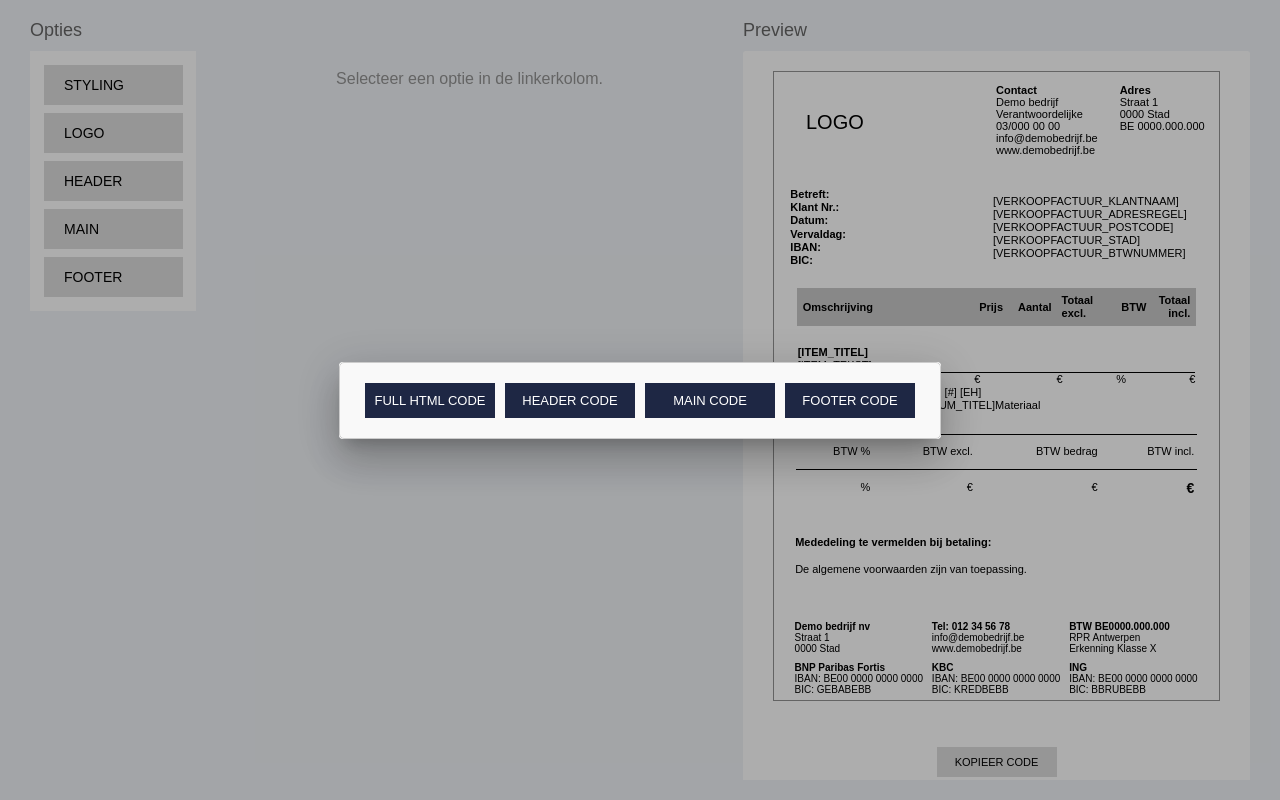
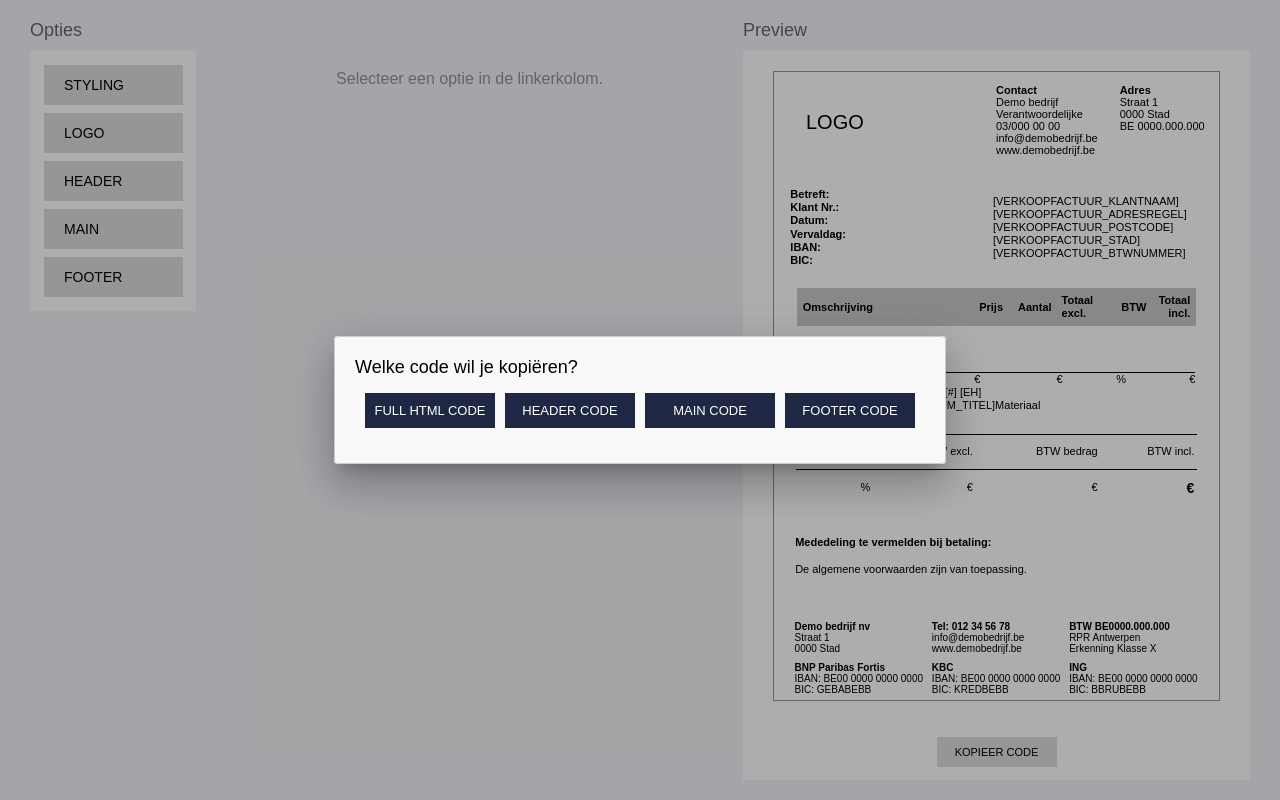
Before and after one commit to Karen03y/iamd-stage-wizard, an Angular app: page / in a window 1280 px wide. Both pictures are taken after a click on the button "KOPIEER CODE". Built offline with nearby package versions, Linux system fonts and the light colour scheme.

Commit message:
title style changes

```diff
--- a/src/app/app.component.css
+++ b/src/app/app.component.css
@@ -18,9 +18,6 @@ main {
 }
 
 .container-title {
-  font-weight: 400;
-  font-size: 18px;
-  color: #666666;
   margin-left: 10px;
 }
 
@@ -138,31 +135,13 @@ article .content {
   margin-top: auto; /*duw naar onderkant*/
 }
 
-.button-container {
+.copy-code-button {
+  z-index: 1;
   position: relative;
   display: flex;
   flex-direction: column;
   align-items: center;
-}
-
-.hidden-buttons {
-  position: absolute;
-  top: calc(50% - 65px);
-  left: 50%;
-  transform: translateX(-50%);
-  display: none;
-  padding: 10px;
-  border-radius: 5px;
-}
-
-.hidden-buttons.show {
-  display: flex;
-  flex-direction: row;
-  gap: 5px;
-}
-
-.centered-button {
-  z-index: 1;
+  margin-bottom: 10px;
 }
 
 button {
--- a/src/app/app.component.html
+++ b/src/app/app.component.html
@@ -65,12 +65,10 @@
           ></div>
         </div>
       </div>
-      <div class="button-container">
-        <div class="centered-button">
-          <button class="green-btn" (click)="showHTMLDialog()">
-            Kopieer code
-          </button>
-        </div>
+      <div class="copy-code-button">
+        <button class="green-btn" (click)="showHTMLDialog()">
+          Kopieer code
+        </button>
       </div>
     </article>
   </section>
--- a/src/app/app.component.ts
+++ b/src/app/app.component.ts
@@ -126,7 +126,7 @@ export class AppComponent {
       data: {
         headerCode: this.selectedHeader.content,
         mainCode: this.selectedMain.content,
-        footerCode: this.selectedFooter.content
+        footerCode: this.selectedFooter.content,
       }
     });
   }
--- a/src/app/components/html-dialog/html-dialog.component.css
+++ b/src/app/components/html-dialog/html-dialog.component.css
@@ -4,6 +4,14 @@
   background-color: #f9f9f9;
   border: 1px solid #ccc;
   border-radius: 5px;
+}
+
+h2 {
+  color: black;
+}
+
+.buttons {
+  margin: 15px 5px;
 }
 
 button {
--- a/src/app/components/html-dialog/html-dialog.component.html
+++ b/src/app/components/html-dialog/html-dialog.component.html
@@ -1,12 +1,17 @@
 <div class="html-dialog">
-  <div class="close-btn" (click)="closeDialog()"></div>
-  <button (click)="copyHtmlCode(data.fullHtmlCode, 'volledige')">
-    Full HTML code
-  </button>
-  <button (click)="copyHtmlCode(data.headerCode, 'header')">Header code</button>
-  <button (click)="copyHtmlCode(data.mainCode, 'main')">Main code</button>
-  <button (click)="copyHtmlCode(data.footerCode, 'footer')">Footer code</button>
-
+  <h2>Welke code wil je kopiëren?</h2>
+  <div class="buttons">
+    <button (click)="copyHtmlCode(data.fullHtmlCode, 'volledige')">
+      Full HTML code
+    </button>
+    <button (click)="copyHtmlCode(data.headerCode, 'header')">
+      Header code
+    </button>
+    <button (click)="copyHtmlCode(data.mainCode, 'main')">Main code</button>
+    <button (click)="copyHtmlCode(data.footerCode, 'footer')">
+      Footer code
+    </button>
+  </div>
   <!-- <textarea readonly>{{ data.headerCode }}</textarea>  -->
 
   <!-- Confirmation message -->
--- a/src/styles.css
+++ b/src/styles.css
@@ -21,3 +21,9 @@ h1 {
   font-weight: 400;
   margin-bottom: 20px;
 }
+
+h2 {
+  font-weight: 400;
+  font-size: 18px;
+  color: #666666;
+}
```
